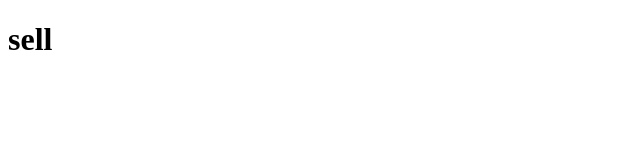
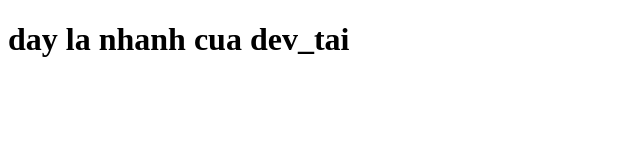
Before and after one commit to AnthonyNguyen1708/BC37_Bootstrap_Capstone_Group7, a plain HTML site: page Page_About/about.html in a window 1280 px wide. Shown: the whole page, without its empty margins (0-640 px from the left). Drawn offline with Linux system fonts and the light colour scheme.

Commit message:
initial_dev_tai

```diff
--- a/Page_About/about.html
+++ b/Page_About/about.html
@@ -7,6 +7,6 @@
     <title>Document</title>
   </head>
   <body>
-    <h1>sell</h1>
+    <h1>day la nhanh cua dev_tai</h1>
   </body>
 </html>
```
